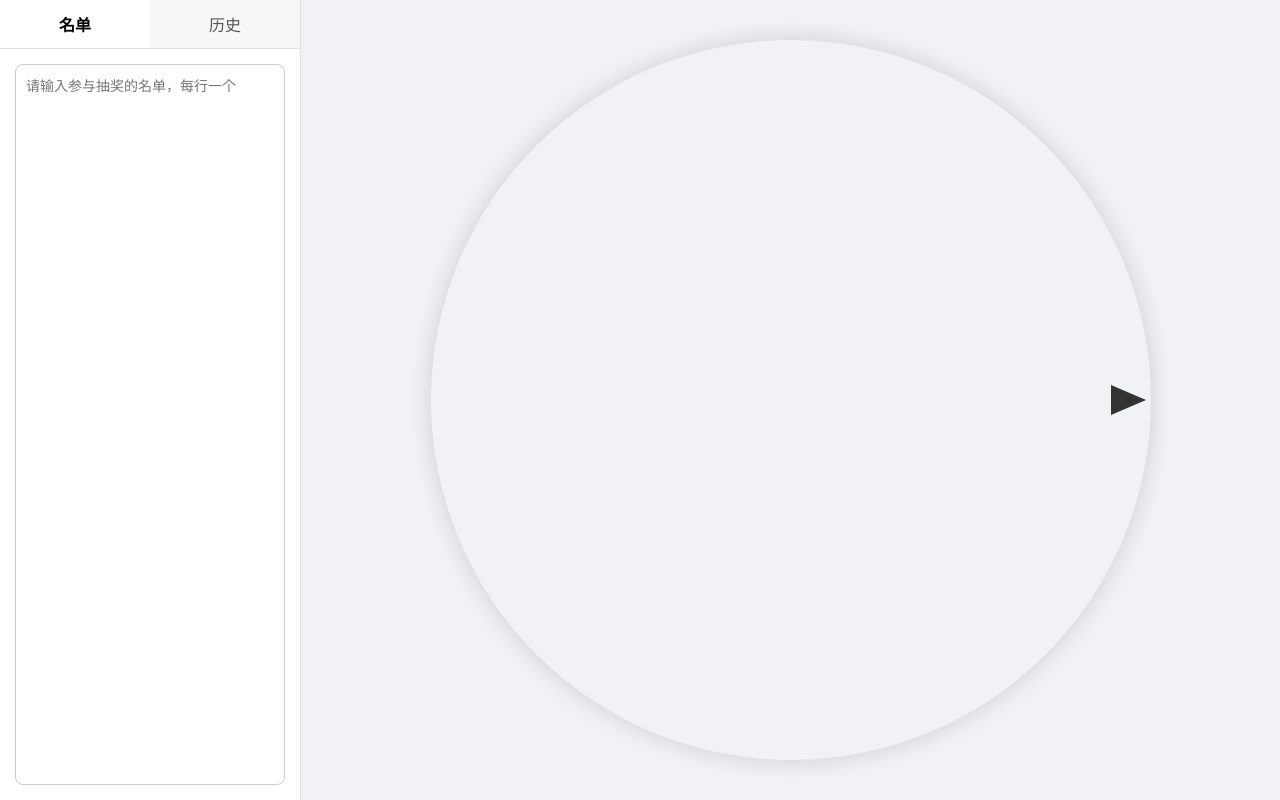
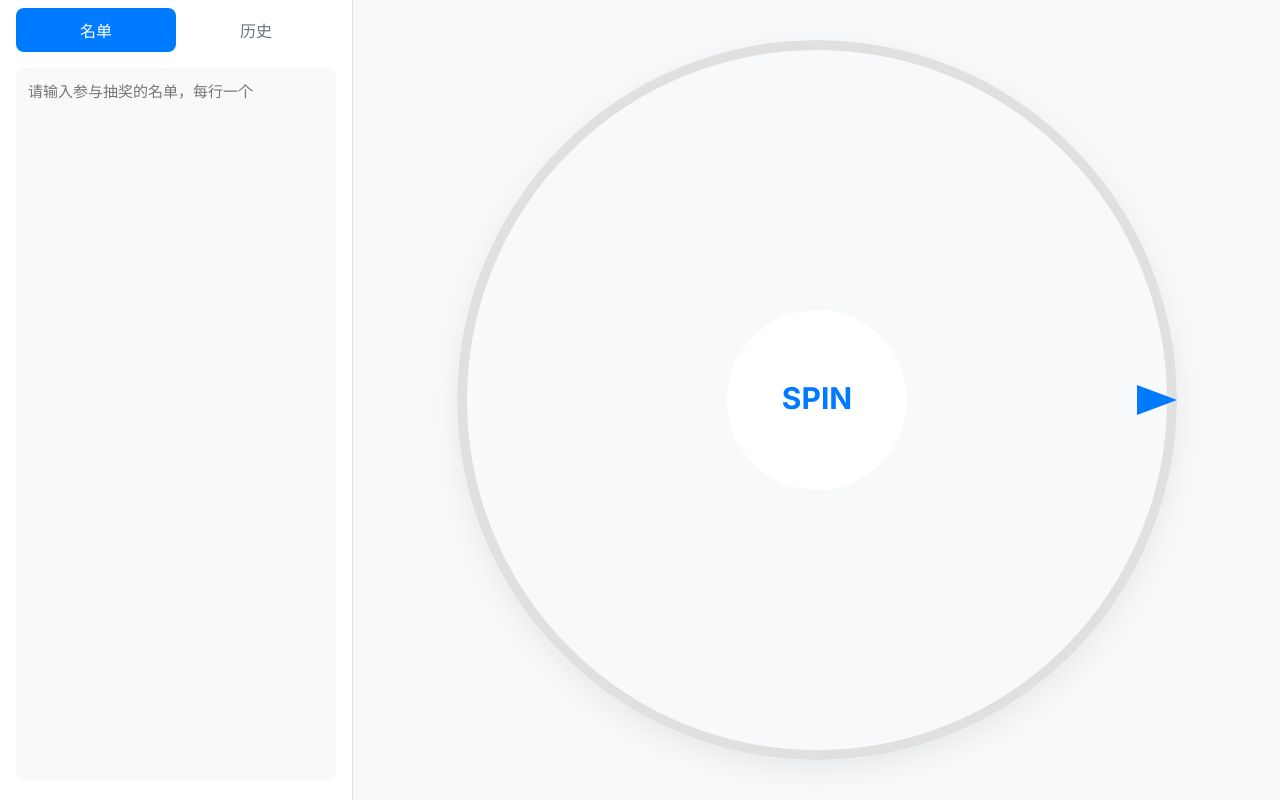
Before and after one commit to JulianFreeman/lucky-names, a Vue app: page / in a window 1280 px wide. Built offline with nearby package versions, Linux system fonts and the light colour scheme.

Commit message:
improve ui

```diff
--- a/index.html
+++ b/index.html
@@ -6,13 +6,27 @@
     <link rel="icon" href="/favicon.ico">
     <meta name="viewport" content="width=device-width, initial-scale=1.0">
     <title>Lucky Wheel</title>
+    <link rel="preconnect" href="https://fonts.googleapis.com">
+    <link rel="preconnect" href="https://fonts.gstatic.com" crossorigin>
+    <link href="https://fonts.googleapis.com/css2?family=Inter:wght@400;500;700&display=swap" rel="stylesheet">
     <style>
+      :root {
+        --primary-color: #007bff;
+        --primary-color-dark: #0056b3;
+        --light-gray: #f8f9fa;
+        --medium-gray: #e9ecef;
+        --dark-gray: #6c757d;
+        --text-color: #212529;
+        --border-color: #dee2e6;
+        --danger-color: #dc3545;
+        --danger-color-dark: #c82333;
+      }
       body {
         margin: 0;
         padding: 0;
-        font-family: 'Segoe UI', Tahoma, Geneva, Verdana, sans-serif;
-        background-color: #f0f2f5;
-        color: #333;
+        font-family: 'Inter', sans-serif;
+        background-color: var(--light-gray);
+        color: var(--text-color);
       }
     </style>
 </head>
--- a/src/App.vue
+++ b/src/App.vue
@@ -75,61 +75,49 @@ watch(history, (newValue) => {
 #app {
   display: flex;
   height: 100vh;
-  background-color: #fff;
+  background-color: var(--light-gray);
+  color: var(--text-color);
 }
 
 .sidebar {
-  width: 300px;
-  background-color: #fff;
-  border-right: 1px solid #e0e0e0;
+  width: 320px;
+  background-color: #ffffff;
+  border-right: 1px solid var(--border-color);
   display: flex;
   flex-direction: column;
-  box-shadow: 2px 0 5px rgba(0,0,0,0.05);
+  box-shadow: none;
+  padding: 0 16px;
 }
 
 .tabs {
   display: flex;
-  border-bottom: 1px solid #e0e0e0;
+  padding-top: 8px;
 }
 
 .tabs button {
   flex: 1;
-  padding: 12px;
+  padding: 10px 14px;
   border: none;
-  background-color: #f7f7f7;
+  background-color: transparent;
   cursor: pointer;
   font-size: 16px;
-  transition: background-color 0.3s;
-  color: #555;
+  font-weight: 500;
+  color: var(--dark-gray);
+  border-radius: 8px;
+  transition: background-color 0.2s, color 0.2s;
 }
 
 .tabs button.active {
-  background-color: #fff;
-  font-weight: bold;
-  color: #000;
-}
-
-.tabs button:not(.active):hover {
-  background-color: #efefef;
+  background-color: var(--primary-color);
+  color: #fff;
+  font-weight: 500;
 }
 
 .tab-content {
   flex: 1;
-  padding: 15px;
+  padding: 16px 0 20px;
   overflow-y: auto;
-  min-height: 0; /* Prevents flexbox overflow issue */
-}
-
-/* Modern scrollbar for webkit browsers */
-.tab-content::-webkit-scrollbar {
-  width: 6px;
-}
-.tab-content::-webkit-scrollbar-thumb {
-  background: #c1c1c1;
-  border-radius: 3px;
-}
-.tab-content::-webkit-scrollbar-thumb:hover {
-  background: #a8a8a8;
+  min-height: 0;
 }
 
 .names-panel {
@@ -139,12 +127,21 @@ watch(history, (newValue) => {
 .names-panel textarea {
   width: 100%;
   height: 100%;
-  border: 1px solid #ccc;
+  border: none;
+  background-color: var(--light-gray);
   border-radius: 8px;
-  padding: 10px;
-  font-size: 14px;
+  padding: 12px;
+  font-size: 15px;
+  font-family: 'Inter', sans-serif;
   resize: none;
   box-sizing: border-box;
+  transition: border-color 0.2s, box-shadow 0.2s;
+}
+
+.names-panel textarea:focus {
+  outline: none;
+  border-color: var(--primary-color);
+  box-shadow: 0 0 0 3px rgba(0, 123, 255, 0.2);
 }
 
 .history-panel {
@@ -157,28 +154,30 @@ watch(history, (newValue) => {
   display: flex;
   justify-content: space-between;
   align-items: center;
-  margin-bottom: 10px;
+  padding: 12px 4px;
 }
 
 .history-panel h3 {
   margin: 0;
   font-size: 18px;
-  color: #333;
+  font-weight: 700;
+  color: var(--text-color);
 }
 
 .clear-btn {
   border: none;
-  background-color: #ff4d4f;
+  background-color: var(--danger-color);
   color: white;
-  padding: 4px 8px;
-  border-radius: 4px;
+  padding: 6px 12px;
+  border-radius: 6px;
   cursor: pointer;
-  font-size: 12px;
-  transition: background-color 0.3s;
+  font-size: 14px;
+  font-weight: 500;
+  transition: background-color 0.2s;
 }
 
 .clear-btn:hover {
-  background-color: #d9363e;
+  background-color: var(--danger-color-dark);
 }
 
 .history-panel ul {
@@ -190,15 +189,22 @@ watch(history, (newValue) => {
 }
 
 .history-panel li {
-  padding: 8px 0;
-  border-bottom: 1px solid #eee;
-  color: #555;
+  padding: 10px 4px;
+  border-bottom: 1px solid var(--border-color);
+  color: var(--dark-gray);
+  font-size: 15px;
+}
+
+.history-panel li:first-child {
+  font-weight: 500;
+  color: var(--text-color);
 }
 
 .no-history {
-  color: #999;
+  color: var(--dark-gray);
   text-align: center;
-  margin-top: 20px;
+  margin-top: 30px;
+  font-size: 15px;
 }
 
 .main-content {
@@ -206,7 +212,7 @@ watch(history, (newValue) => {
   display: flex;
   justify-content: center;
   align-items: center;
-  background-color: #f0f2f5; /* Different background for contrast */
+  background-color: var(--light-gray);
   padding: 40px;
   box-sizing: border-box;
 }
--- a/src/components/LuckyWheel.vue
+++ b/src/components/LuckyWheel.vue
@@ -14,7 +14,8 @@ const canvasRef = ref<HTMLCanvasElement | null>(null);
 const rotation = ref(0);
 const isSpinning = ref(false);
 
-const colors = ['#FFD700', '#FF6347', '#ADFF2F', '#40E0D0', '#EE82EE', '#FF69B4'];
+const colors = [ '#6D5B97', '#F2A65A', '#F2795A', '#73C8A9', '#A8D0E6', '#F76D83' ];
+const primaryColor = ref('#007bff'); // Default fallback
 
 let resizeObserver: ResizeObserver | null = null;
 
@@ -28,39 +29,69 @@ const drawWheel = () => {
   const radius = canvas.width / 2;
 
   ctx.clearRect(0, 0, canvas.width, canvas.height);
+
+  // Outer border
+  ctx.strokeStyle = '#E0E0E0';
+  ctx.lineWidth = 10;
+  ctx.beginPath();
+  ctx.arc(radius, radius, radius - 5, 0, Math.PI * 2);
+  ctx.stroke();
+
   ctx.save();
   ctx.translate(radius, radius);
   ctx.rotate(rotation.value);
 
-  const textRadius = radius * 0.65;
-  const fontSize = Math.max(12, Math.floor(radius / 20));
+  const textRadius = radius * 0.6;
+  const fontSize = Math.max(12, Math.floor(radius / 22));
 
   props.prizes.forEach((prize, i) => {
     ctx.beginPath();
     ctx.fillStyle = colors[i % colors.length];
     ctx.moveTo(0, 0);
-    ctx.arc(0, 0, radius - 5, arc * i - arc / 2, arc * (i + 1) - arc / 2);
+    ctx.arc(0, 0, radius - 10, arc * i - arc / 2, arc * (i + 1) - arc / 2);
     ctx.closePath();
     ctx.fill();
 
     ctx.save();
-    ctx.fillStyle = '#000';
-    ctx.font = `bold ${fontSize}px Arial`;
+    ctx.fillStyle = '#fff';
+    ctx.font = `bold ${fontSize}px Inter`;
     ctx.textAlign = 'center';
     ctx.textBaseline = 'middle';
     ctx.rotate(arc * i);
-    ctx.fillText(prize, textRadius, 0);
+    // Truncate text if too long
+    const maxTextWidth = radius * 0.5;
+    let prizeText = prize;
+    if (ctx.measureText(prizeText).width > maxTextWidth) {
+        while (ctx.measureText(prizeText + '...').width > maxTextWidth && prizeText.length > 0) {
+            prizeText = prizeText.slice(0, -1);
+        }
+        prizeText += '...';
+    }
+    ctx.fillText(prizeText, textRadius, 0);
     ctx.restore();
   });
 
   ctx.restore();
 
+  // Center "SPIN" button
+  const centerButtonRadius = radius / 4;
+  ctx.fillStyle = '#fff';
+  ctx.beginPath();
+  ctx.arc(radius, radius, centerButtonRadius, 0, Math.PI * 2);
+  ctx.closePath();
+  ctx.fill();
+  ctx.fillStyle = primaryColor.value;
+  ctx.font = `bold ${Math.max(16, radius/12)}px Inter`;
+  ctx.textAlign = 'center';
+  ctx.textBaseline = 'middle';
+  ctx.fillText('SPIN', radius, radius);
+
   // Draw pointer on the right
   const pointerSize = Math.max(15, radius / 25);
   const pointerWidth = Math.max(40, radius / 10);
-  ctx.fillStyle = '#333';
+  ctx.fillStyle = primaryColor.value;
   ctx.beginPath();
-  ctx.moveTo(radius * 2 - 5, radius);
+  ctx.moveTo(radius * 2, radius);
   ctx.lineTo(radius * 2 - pointerWidth, radius - pointerSize);
   ctx.lineTo(radius * 2 - pointerWidth, radius + pointerSize);
   ctx.closePath();
@@ -80,7 +111,6 @@ const spin = () => {
   const winnerIndex = getRandomInt(props.prizes.length);
   const totalRotations = 5;
   const arc = Math.PI * 2 / props.prizes.length;
-  // Correct the target rotation to align the center of the prize with the pointer at 0 radians (right side)
   const targetRotation = (totalRotations * Math.PI * 2) - (winnerIndex * arc) + (Math.random() * arc * 0.8 - arc * 0.4);
 
   let start: number | null = null;
@@ -121,6 +151,10 @@ const resizeCanvas = () => {
 };
 
 onMounted(() => {
+  // Use CSS variables from root for consistency
+  const rootStyle = getComputedStyle(document.documentElement);
+  primaryColor.value = rootStyle.getPropertyValue('--primary-color').trim() || '#007bff';
+
   if (wheelContainerRef.value) {
     resizeObserver = new ResizeObserver(resizeCanvas);
     resizeObserver.observe(wheelContainerRef.value);
@@ -161,6 +195,7 @@ watch(() => props.prizes, () => {
 canvas {
   cursor: pointer;
   border-radius: 50%;
-  box-shadow: 0 0 25px rgba(0,0,0,0.15);
+  /* A more subtle shadow */
+  box-shadow: 0 10px 30px rgba(0, 0, 0, 0.07);
 }
 </style>
```
